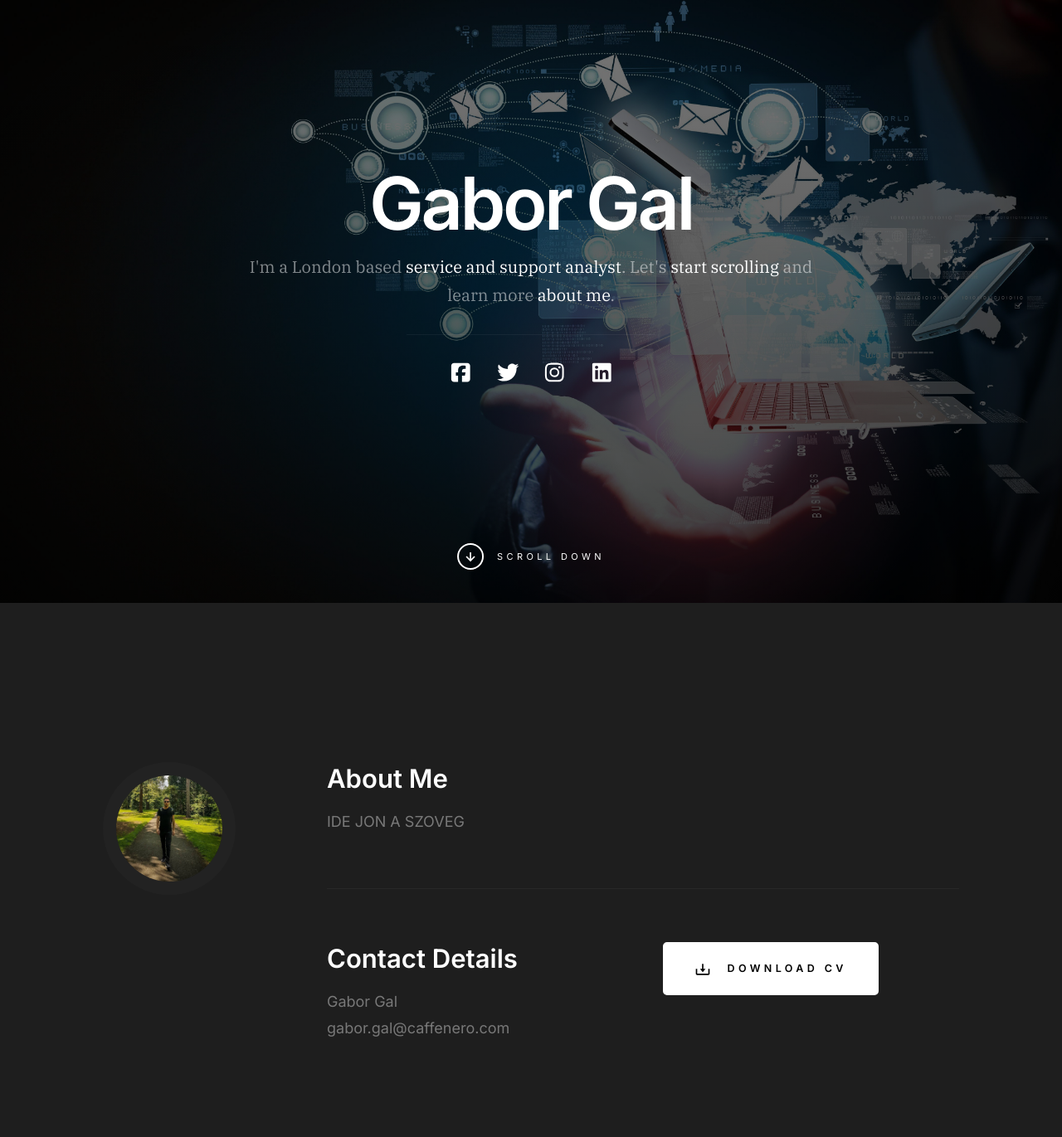
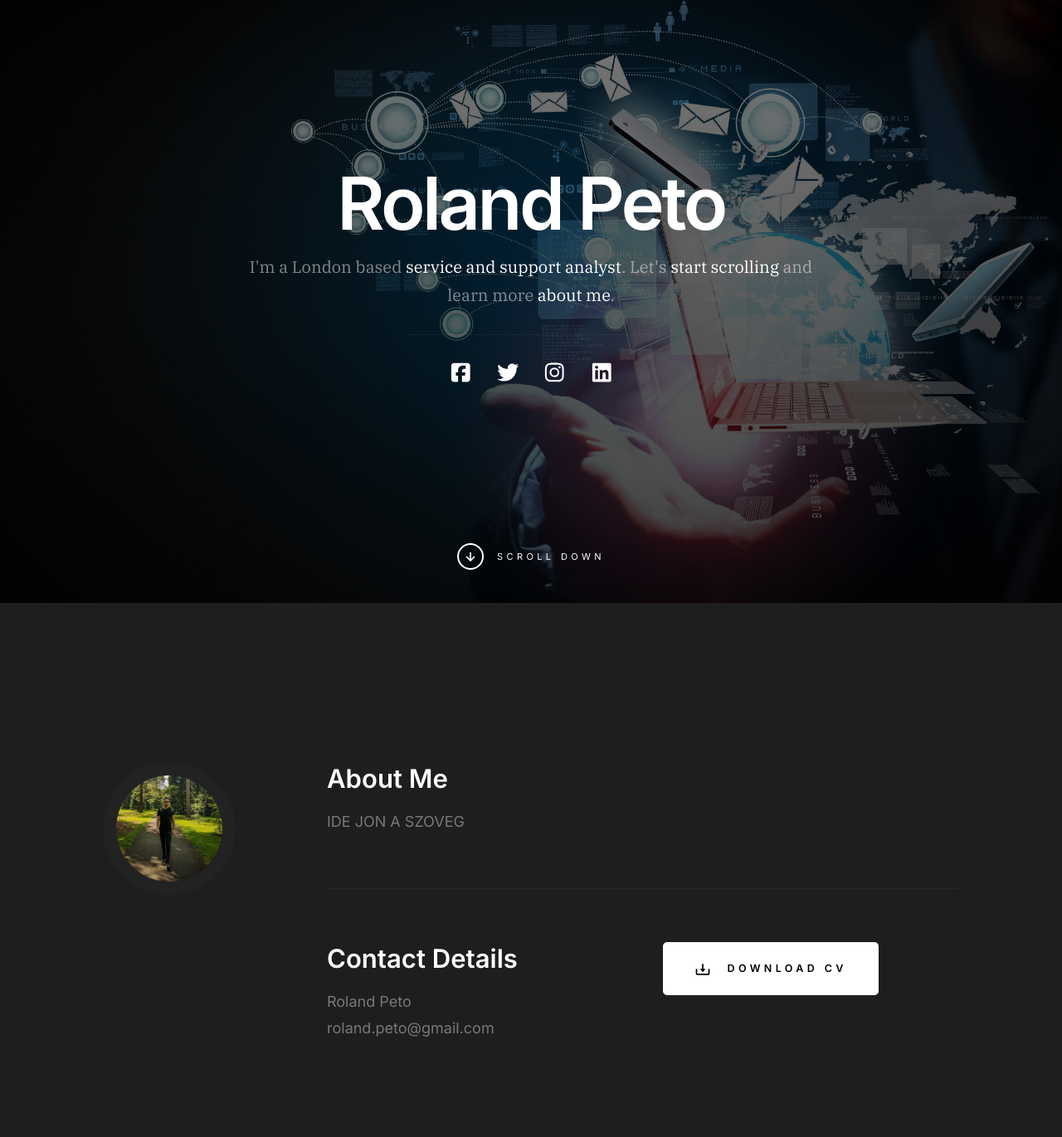
Before and after one commit to Videeki/CV, a plain HTML site: page index.html in a window 1280 px wide. Shown: the part 89-1460 px from the top of the page at 83% size. Drawn offline with Linux system fonts and the light colour scheme.

Commit message:
Update index.html
Replace from Gabor Gal to Roland Peto

```diff
--- a/index.html
+++ b/index.html
@@ -5,7 +5,7 @@
     <!--- basic page needs
     ================================================== -->
     <meta charset="utf-8">
-    <title>Ceevee 2.0</title>
+    <title>Roland Peto CV</title>
     <meta name="description" content="">
     <meta name="author" content="">
 
@@ -71,7 +71,7 @@
 
                 <div class="s-hero__content-about">
 
-                    <h1>Gabor Gal</h1>
+                    <h1>Roland Peto</h1>
 
                     <h3>
                     I'm a London based <span>service and support analyst</span>. Let's <a class="smoothscroll" href="#about">start scrolling</a>
@@ -122,8 +122,8 @@
                     <div class="column w-1000-stack">
                         <h3>Contact Details</h3>
                         <p>
-                        Gabor Gal <br>
-                        <a href="mailto:#0">gabor.gal@caffenero.com</a>
+                        Roland Peto <br>
+                        <a href="mailto:#0">roland.peto@gmail.com</a>
                         </p>
 
                     </div>
```
